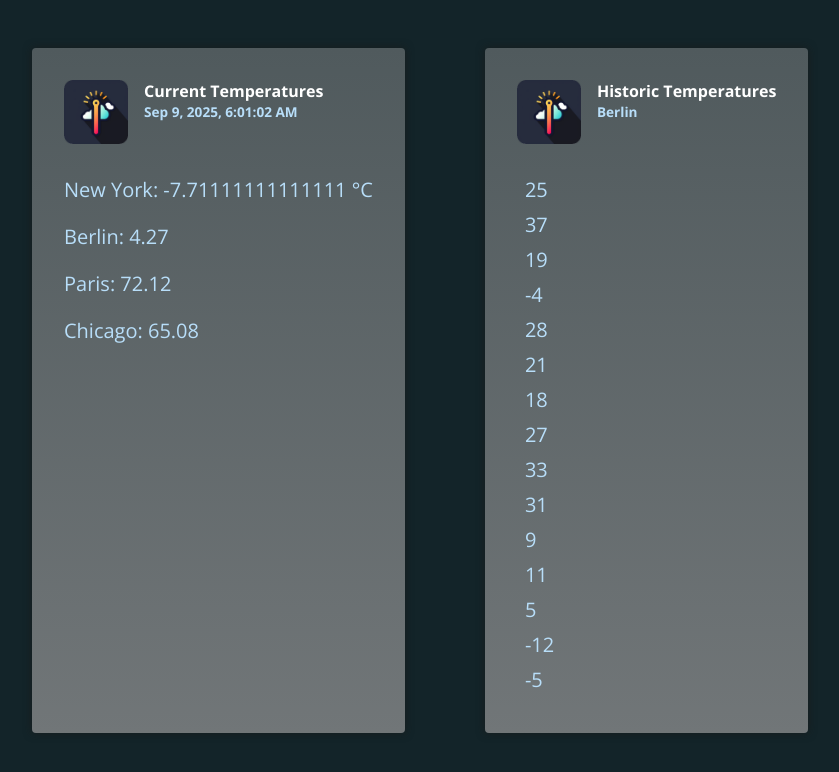
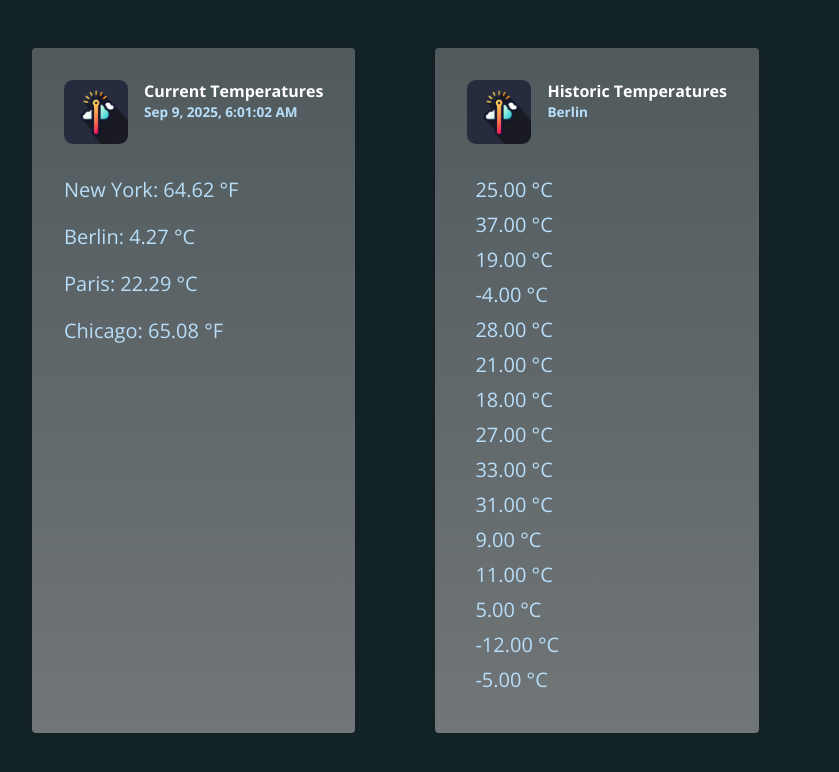
Before and after one commit to marto1980/pipes, an Angular app: page / in a window 1280 px wide. Shown: the top 772 px of the page, without its empty margins (168-1007 px from the left). Built offline with nearby package versions, Linux system fonts and the light colour scheme.

Commit message:
Format and round Temperatures

```diff
--- a/src/app/app.html
+++ b/src/app/app.html
@@ -9,15 +9,11 @@
     </header>
     <p>
       New York:
-      {{
-        currentTemperaturs.newYork
-          | number: '1.0-2'
-          | temperature: 'fah' : 'cel'
-      }}
+      {{ currentTemperaturs.newYork | temperature: 'cel' : 'fah' }}
     </p>
-    <p>Berlin: {{ currentTemperaturs.berlin | number: '1.0-2' }}</p>
-    <p>Paris: {{ currentTemperaturs.paris | number: '1.0-2' }}</p>
-    <p>Chicago: {{ currentTemperaturs.chicago | number: '1.0-2' }}</p>
+    <p>Berlin: {{ currentTemperaturs.berlin | temperature: 'cel' }}</p>
+    <p>Paris: {{ currentTemperaturs.paris | temperature: 'fah' : 'cel' }}</p>
+    <p>Chicago: {{ currentTemperaturs.chicago | temperature: 'fah' }}</p>
   </article>
 
   <article class="temperatures">
@@ -29,8 +25,8 @@
       </div>
     </header>
     <ul>
-      @for (temperature of historicTemperatures; track temperature) {
-        <li (click)="onReset($index)">{{ temperature }}</li>
+      @for (temp of historicTemperatures; track temp) {
+        <li (click)="onReset($index)">{{ temp | temperature: 'cel' }}</li>
       }
     </ul>
   </article>
--- a/src/app/temperature-pipe.ts
+++ b/src/app/temperature-pipe.ts
@@ -16,15 +16,13 @@ const getSymbol = (type: Temp) => (type === 'cel' ? '°C' : '°F')
   name: 'temperature',
 })
 export class TemperaturePipe implements PipeTransform {
-  transform(value: number | string | null, inputType: Temp, outputType?: Temp) {
-    if (!value) return ''
-
+  transform(value: number | string, inputType: Temp, outputType?: Temp) {
     const numValue =
       typeof value === 'string' ? Number.parseFloat(value) : value
 
     const outputValue = getTransformer(inputType, outputType)(numValue)
     const outputSymbol = getSymbol(outputType ?? inputType)
 
-    return `${outputValue.toString()} ${outputSymbol}`
+    return `${outputValue.toFixed(2)} ${outputSymbol}`
   }
 }
```
